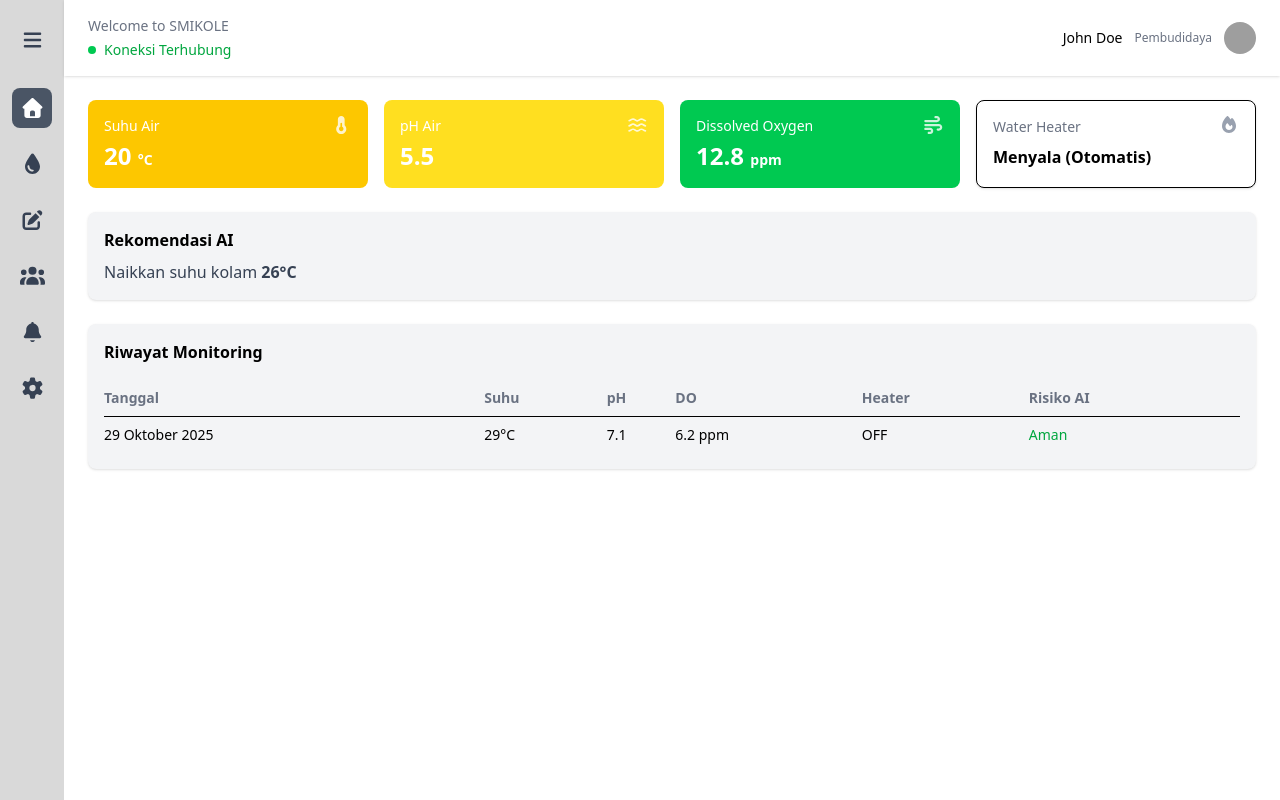
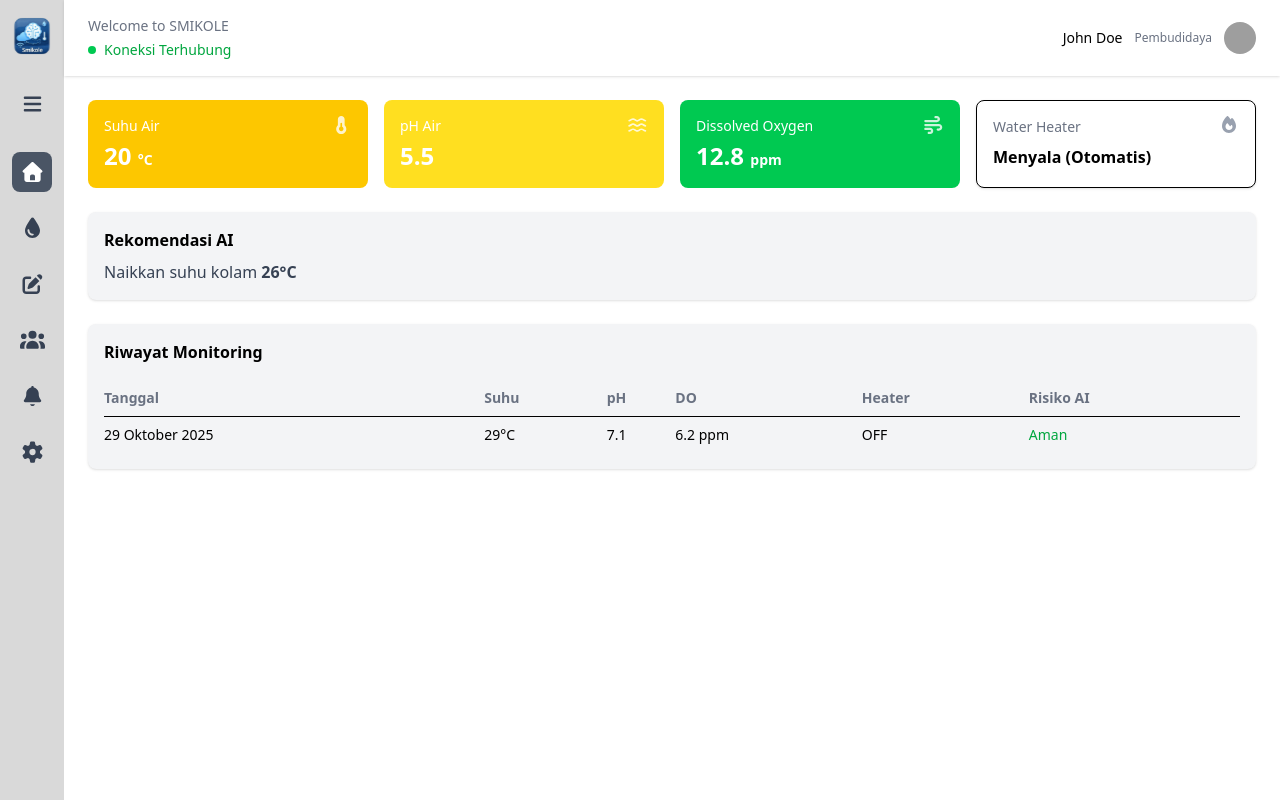
Before and after one commit to ChristentaTP/SMIKOLE, a React (Vite) app: page /dashboard in a window 1280 px wide. Built offline with nearby package versions, Linux system fonts and the light colour scheme; grey boxes are pictures that could not be loaded.

Commit message:
add logo to the website

```diff
--- a/index.html
+++ b/index.html
@@ -1,8 +1,8 @@
-<!doctype html>
+<!DOCTYPE html>
 <html lang="en">
   <head>
     <meta charset="UTF-8" />
-    <link rel="icon" type="image/svg+xml" href="/vite.svg" />
+    <link rel="icon" type="image/svg+xml" href="/logo.svg" />
     <meta name="viewport" content="width=device-width, initial-scale=1.0" />
     <title>smikole</title>
   </head>
--- a/src/app/layout/Sidebar.jsx
+++ b/src/app/layout/Sidebar.jsx
@@ -31,6 +31,15 @@ export default function Sidebar() {
           isExpanded ? "w-56" : "w-16"
         }`}
       >
+        {/* Logo */}
+        <div className="mb-2">
+          <img
+            src="/logo.svg"
+            alt="SMIKOLE Logo"
+            className={`transition-all duration-300 ${isExpanded ? "w-20 h-20" : "w-10 h-10"}`}
+          />
+        </div>
+
         {/* Burger Toggle Button */}
         <button
           onClick={() => setIsExpanded(!isExpanded)}
```
Also changed, not shown: public/logo.svg (added).
